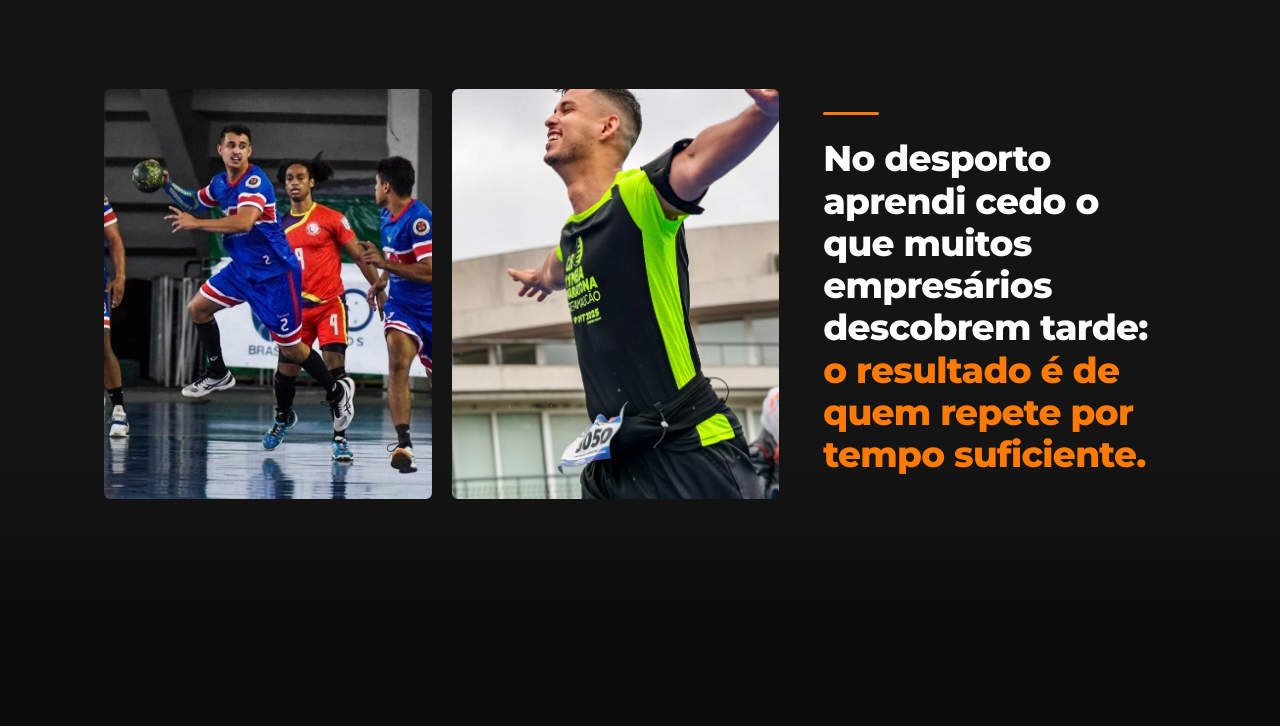
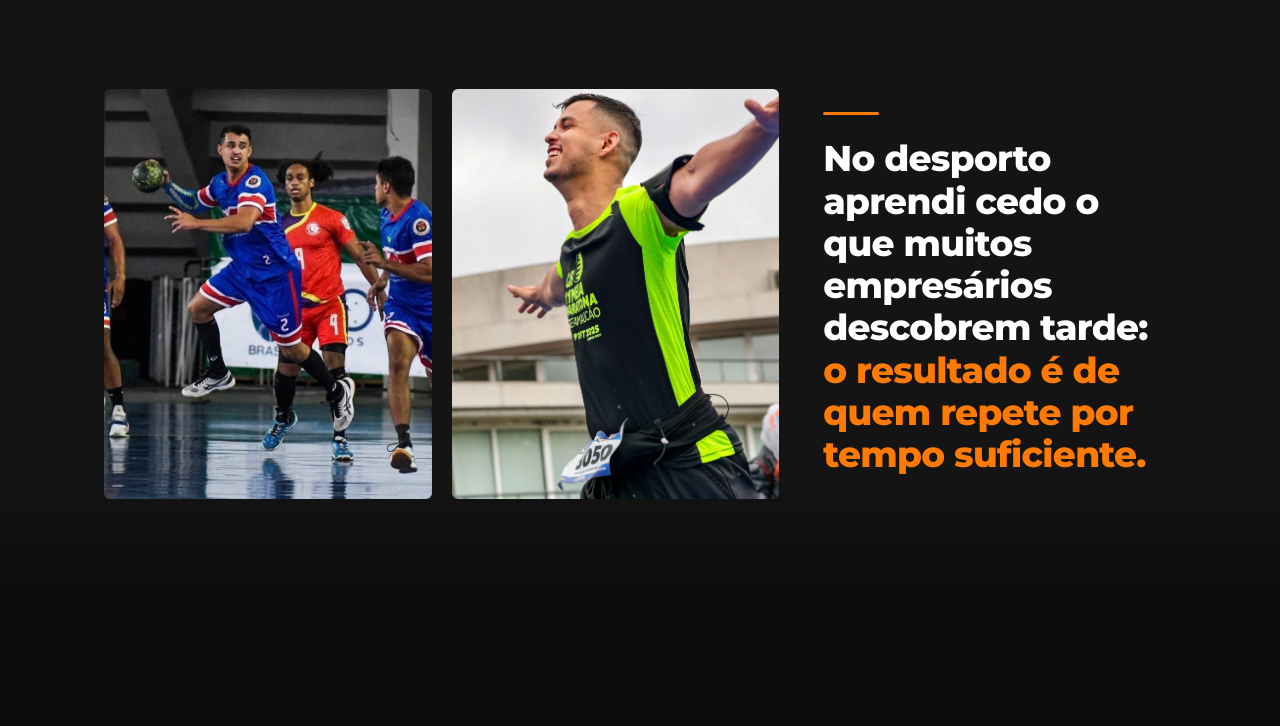
Before and after one commit to siqueirawhelisson-design/saber-nao-basta, a plain HTML site: page index.html in a window 1280 px wide. Shown: the part 3342-4068 px from the top of the page. Drawn offline with Linux system fonts and the light colour scheme.

Commit message:
Foto da corrida sem cortar a cabeça
Co-Authored-By: Claude Opus 5.5 <noreply@anthropic.com>
Claude-Session: https://claude.ai/code/session_01LfWUhkG3XWQgXGgZpT5eEM

```diff
--- a/index.html
+++ b/index.html
@@ -338,7 +338,7 @@ p{max-width:60ch;text-wrap:pretty}
       </div>
       <div class="desporto">
         <img class="rv" src="assets/img/andebol.webp" alt="Whelisson em jogo de andebol, com a bola, camisola azul n.º 2" width="960" height="960" style="object-position:32% 50%" loading="lazy" decoding="async">
-        <img class="rv" style="--i:1;object-position:50% 20%" src="assets/img/corrida.webp" alt="Whelisson de braços abertos na meia maratona" width="1333" height="2000" loading="lazy" decoding="async">
+        <img class="rv" style="--i:1;object-position:50% 0%" src="assets/img/corrida.webp" alt="Whelisson de braços abertos na meia maratona" width="1333" height="2000" loading="lazy" decoding="async">
         <blockquote class="rv" style="--i:2">No desporto aprendi cedo o que muitos empresários descobrem tarde: <span class="laranja">o resultado é de quem repete por tempo suficiente.</span></blockquote>
       </div>
     </div>
```
